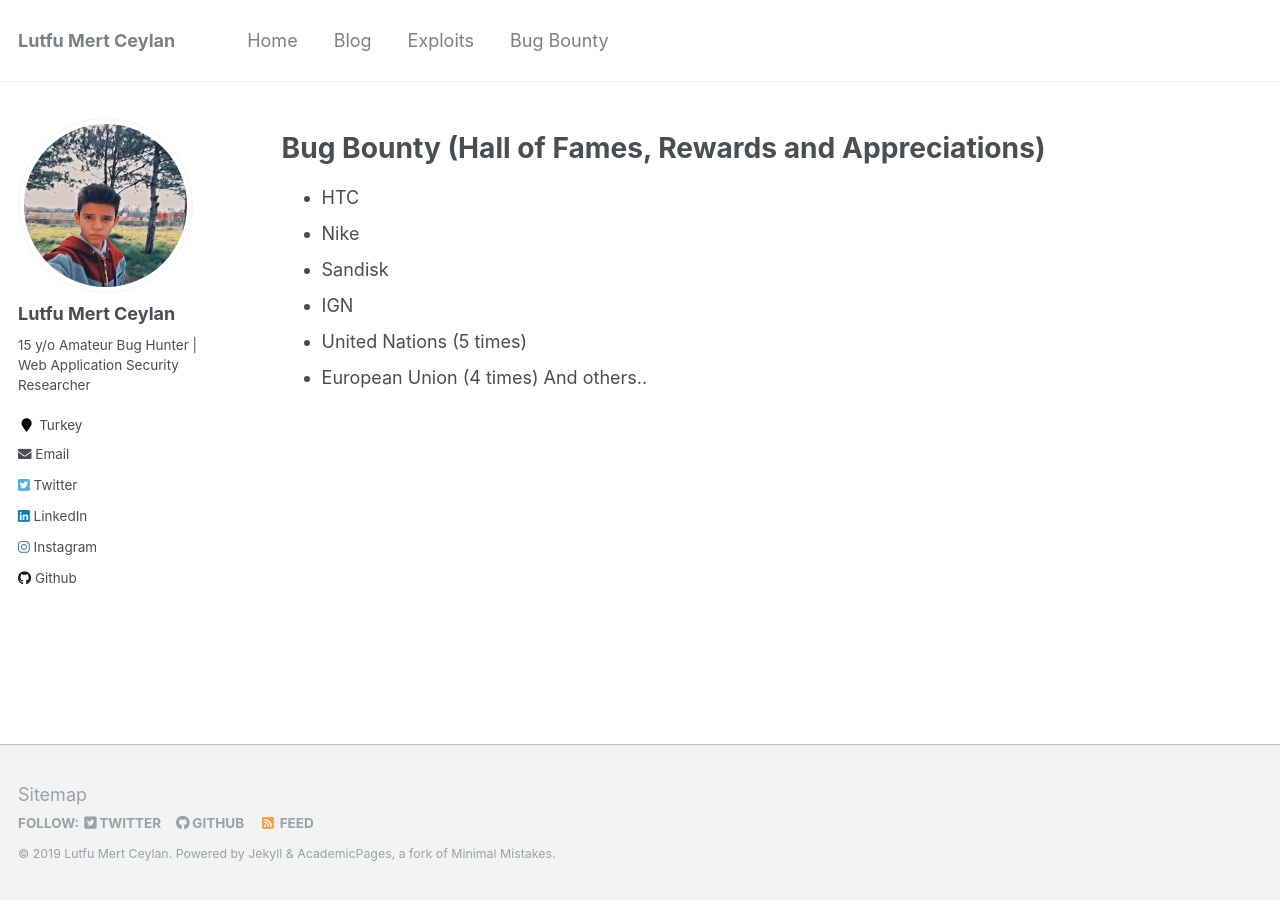
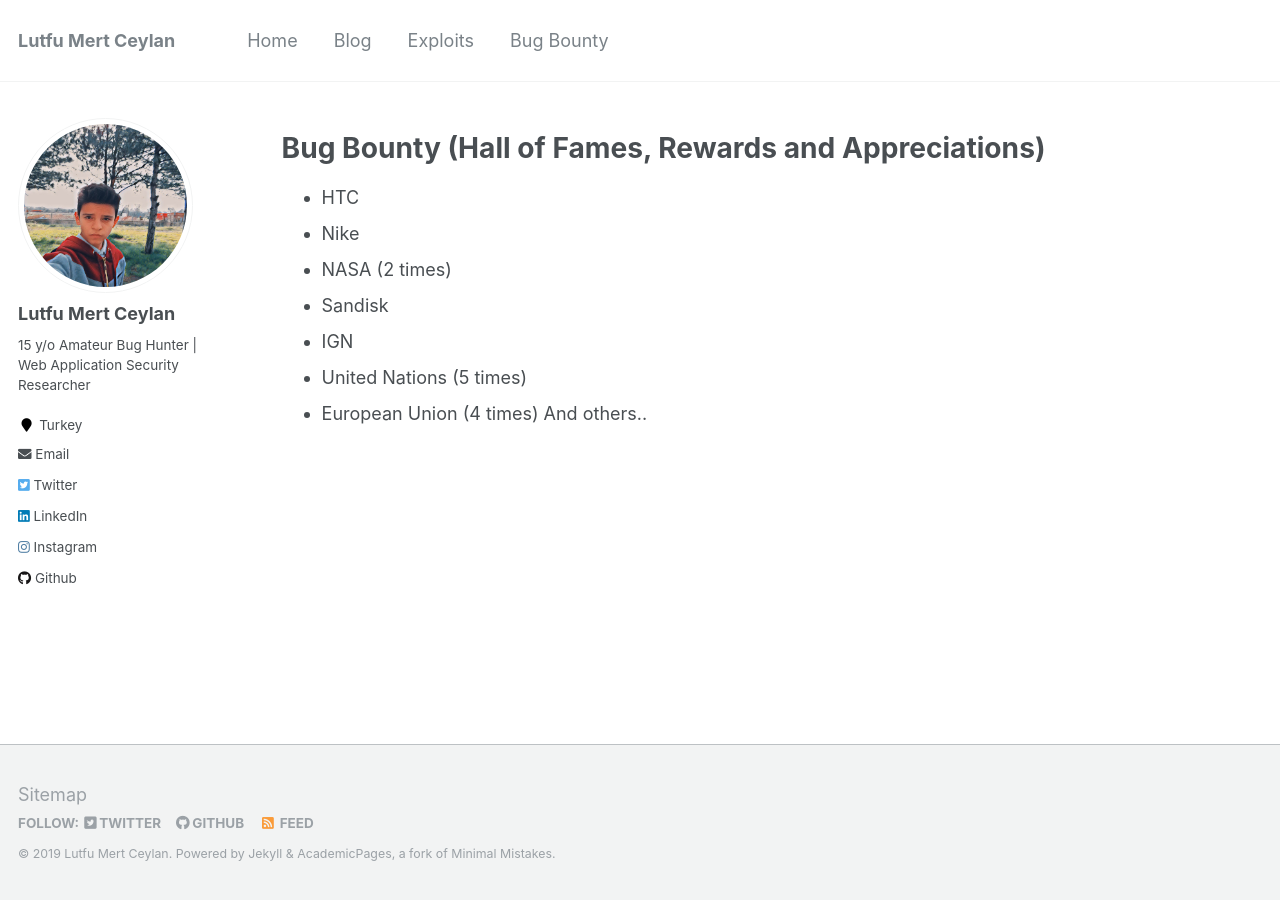
Before and after one commit to lutfumertceylan/mywebsite, a Jekyll site: the page built from _pages/bugbounty.md, in a window 1280 px wide. Built offline with Jekyll 4.4.1, drawn with Linux system fonts in a browser that asks for light colours.

Commit message:
Update bugbounty.md

```diff
--- a/_pages/bugbounty.md
+++ b/_pages/bugbounty.md
@@ -11,6 +11,7 @@ redirect_from:
 
 * HTC
 * Nike
+* NASA (2 times)
 * Sandisk
 * IGN
 * United Nations (5 times)
```
